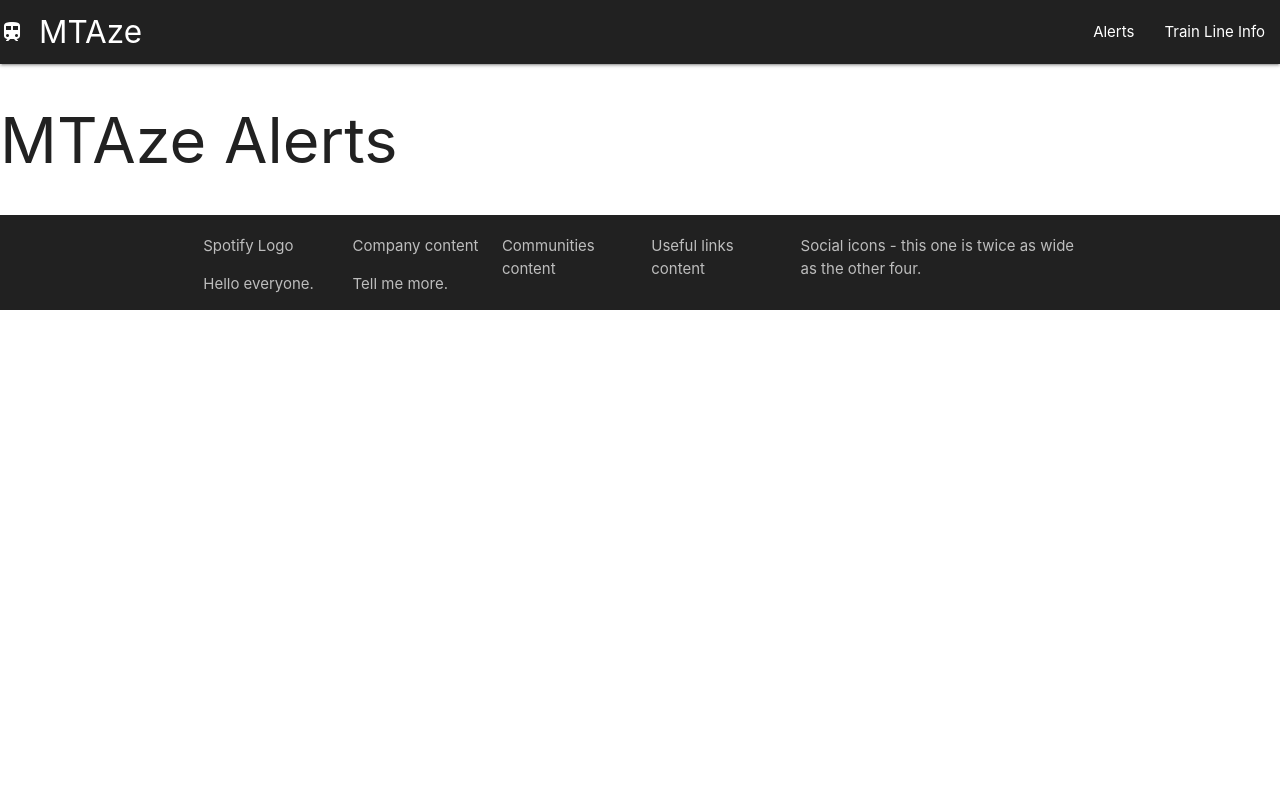
After one commit to jnunez01/First-Flask-Project, a Flask app: page /alerts in a window 1280 px wide. The commit adds this page. Run offline with Flask 2, Linux system fonts and the light colour scheme; data that the repository does not hold is empty; some libraries are stand-ins or nearby versions.

Commit message:
our second to last

```diff
--- a/app/routes.py
+++ b/app/routes.py
@@ -91,6 +91,8 @@ def new_message():
         now = datetime.datetime.now()
         message_date = now.strftime("%m-%d-%Y %H:%M:%S")
 
+
+
     events = mongo.db.message
     events.insert({'message': message_name, 'date': message_date})
 
@@ -113,3 +115,10 @@ def trainlineinfo():
     events = mongo.db.message
     user = mongo.db.user
     return render_template('trainline.html')
+
+@app.route("/alerts")
+def alerts():
+    e = mongo.db.message
+    user = mongo.db.user
+    events = e.find({}).sort('date',-1)
+    return render_template('alerts.html',events = events, user = user)
--- /dev/null
+++ b/app/templates/alerts.html
@@ -0,0 +1,51 @@
+<html>
+    <head>
+        <title>Alerts</title>
+        <link type="text/css" rel="stylesheet" href="style.css" />
+        <link href="https://fonts.googleapis.com/icon?family=Material+Icons" rel="stylesheet">
+        <link href="static/css/materialize.css" type="text/css" rel="stylesheet" media="screen,projection"/>
+        <link href="static/css/style.css" type="text/css" rel="stylesheet" media="screen,projection"/>
+        <link rel = "icon" type = "image/png" href = "static/train.png">
+    </head>
+    <body>
+         <nav>
+            <div class="nav-wrapper grey darken-4">
+                <a href="/index" class="brand-logo"><i class="material-icons">train</i>MTAze</a>
+                <ul id="nav-mobile" class="right hide-on-med-and-down">
+                    <li><a href = "/alerts">Alerts</a></li>
+                    <!--<li><a href="#">Home</a></li>-->
+                    <li><a href="/trainlineinfo">Train Line Info</a></li>
+                </ul>
+            </div>
+        </nav>
+        <h1>MTAze Alerts</h1>
+      <div>
+        <ul>
+          {% for message in events %}
+             <li>
+              <p>{{ message.message }} - {{ message.date }}</p>
+             </li>
+          {% endfor %}
+        </ul>
+        <footer id='footer 'class="page-footer grey darken-4 grey-text text-lighten-1" >
+            <div class="container">
+            <div class="row">
+            <!-- These divs will need classes so that they work as described -->
+            <div class="col l2">Spotify Logo
+            <ul>
+              <li>Hello everyone.</li>
+            </ul>
+            </div>
+            <div class="col l2">Company content
+            <ul>
+               <li>Tell me more.</li>
+            </ul>
+            </div>
+            <div class="col l2">Communities content</div>
+            <div class="col l2">Useful links content</div>
+            <div class="col l4">Social icons - this one is twice as wide as the other four.</div>
+            </div>
+             </div>
+        </footer>
+    </body>
+</html>
--- a/app/templates/index.html
+++ b/app/templates/index.html
@@ -31,7 +31,6 @@
 <center> <p id = 'MTAze-title'class="card-title white-text text-darken-4"><marquee behavior="scroll" direction="left">MTAze</marquee></p></center>
 
 
-
                        <h1 class = 'mission-title center-align'>Our Mission</h1>
                        <p class='our-mission center-align'> Our goal is to provide real time events about our train system through our
                        partnership with MTA and the MTAze community</p>
@@ -42,9 +41,8 @@
                                 margin-bottom: 250px;
                                 margin-left: 325px;
                                 margin-top: 100px;
-                                font-style: bold;
+                                font-style: oblique;
                             }
-
                             #subway{
                                 width: 1350px;
                                 margin-left: -15px;
--- a/app/templates/trainline.html
+++ b/app/templates/trainline.html
@@ -12,11 +12,10 @@
             <div class="nav-wrapper grey darken-4">
                 <a href="/index" class="brand-logo"><i class="material-icons">train</i>MTAze</a>
                 <ul id="nav-mobile" class="right hide-on-med-and-down">
-                    <li><a href = "/community-board">Alerts</a></li>
+                    <li><a href = "/alerts">Alerts</a></li>
                 </ul>
                 <ul class="right hide-on-med-and-down">
                     <li><a href="/trainlineinfo">Train Line Info</a></li>
-                    <li><a href="#">Contact</a></li>
                 </ul>
             </div>
         </nav>
```
Also changed, not shown: app/templates/chatroom.html (+8 -16 lines), app/static/linkedin.jpg (added).
